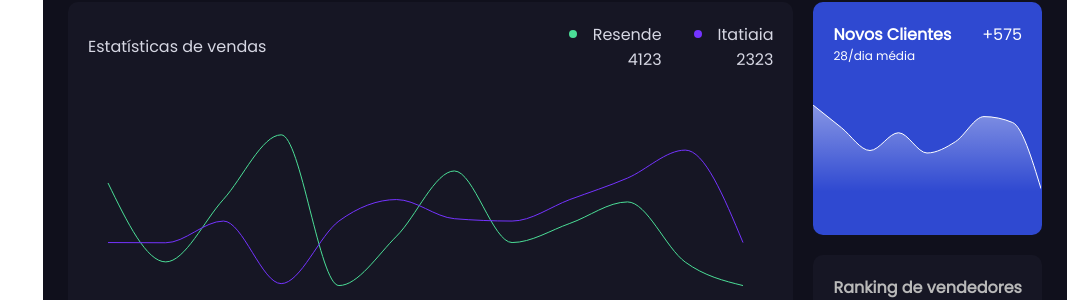
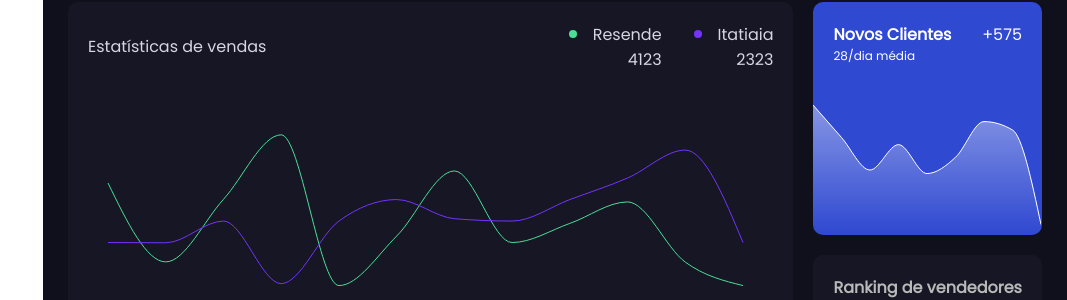
Before and after one commit to matheusteixeira7/flix-telecom, a Next.js app: page /dashboard/dashboard in a window 1280 px wide. Shown: the part 272-572 px from the top of the page, without its empty margins (213-1280 px from the left). Built offline with nearby package versions, Linux system fonts and the light colour scheme.

Commit message:
style: area chart now covers 100% of height

```diff
--- a/src/common/components/application/dashboard-page/cards/aside-card-1/aside-card-1.tsx
+++ b/src/common/components/application/dashboard-page/cards/aside-card-1/aside-card-1.tsx
@@ -85,7 +85,7 @@ export const AsideCard1 = () => {
             </Header>
 
             <Chart>
-                <ResponsiveContainer width="100%" height="70%">
+                <ResponsiveContainer width="100%" height="100%">
                     <AreaChart
                         data={data}
                         margin={{ top: 0, right: 0, bottom: 0, left: 0 }}
@@ -104,7 +104,7 @@ export const AsideCard1 = () => {
                                     stopOpacity={0.4}
                                 />
                                 <stop
-                                    offset="95%"
+                                    offset="99%"
                                     stopColor="#ffffff"
                                     stopOpacity={0}
                                 />
--- a/src/common/components/application/dashboard-page/cards/aside-card-1/styles.ts
+++ b/src/common/components/application/dashboard-page/cards/aside-card-1/styles.ts
@@ -18,6 +18,9 @@ export const Container = styled.div`
     border-radius: 10px;
 `
 export const Chart = styled.div`
+    display: flex;
+    align-items: flex-end;
+
     width: 100%;
     height: 100%;
 `
```
